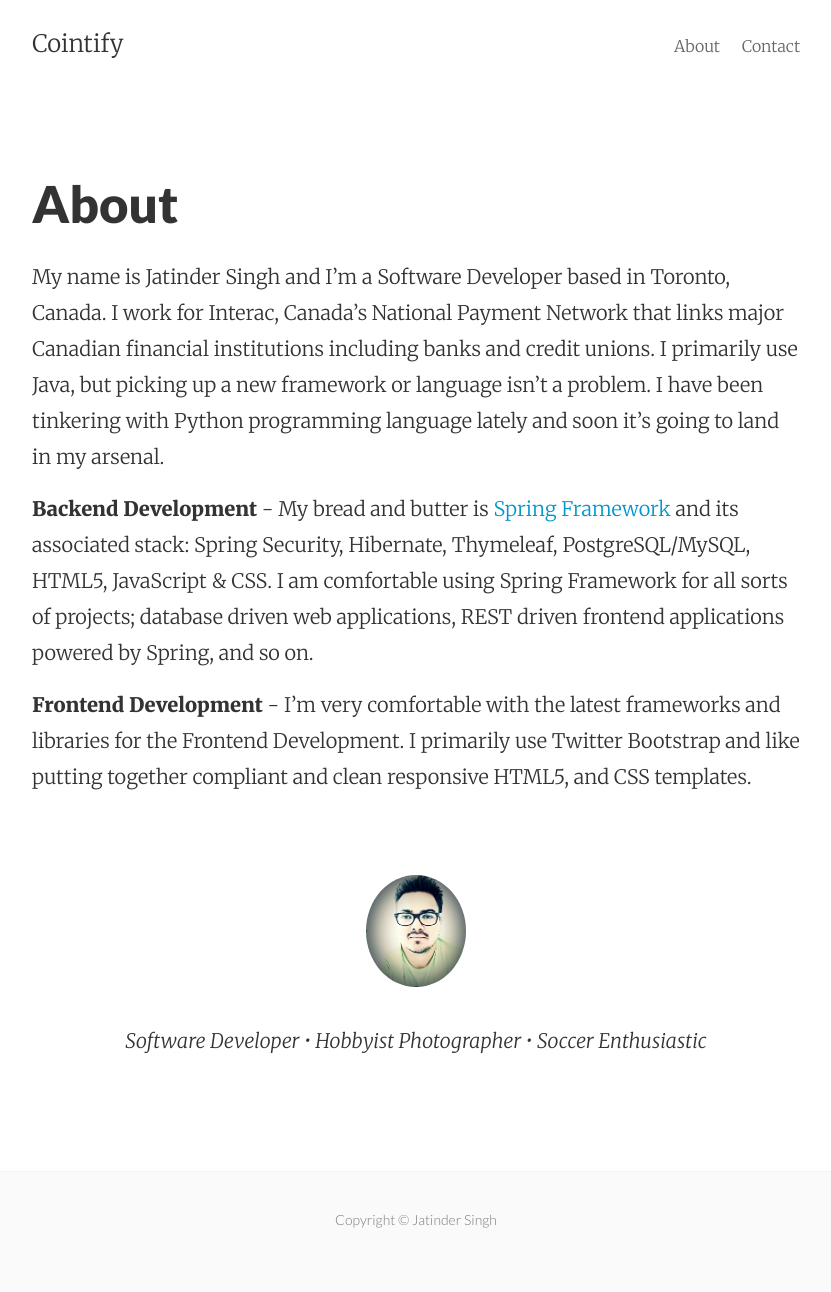
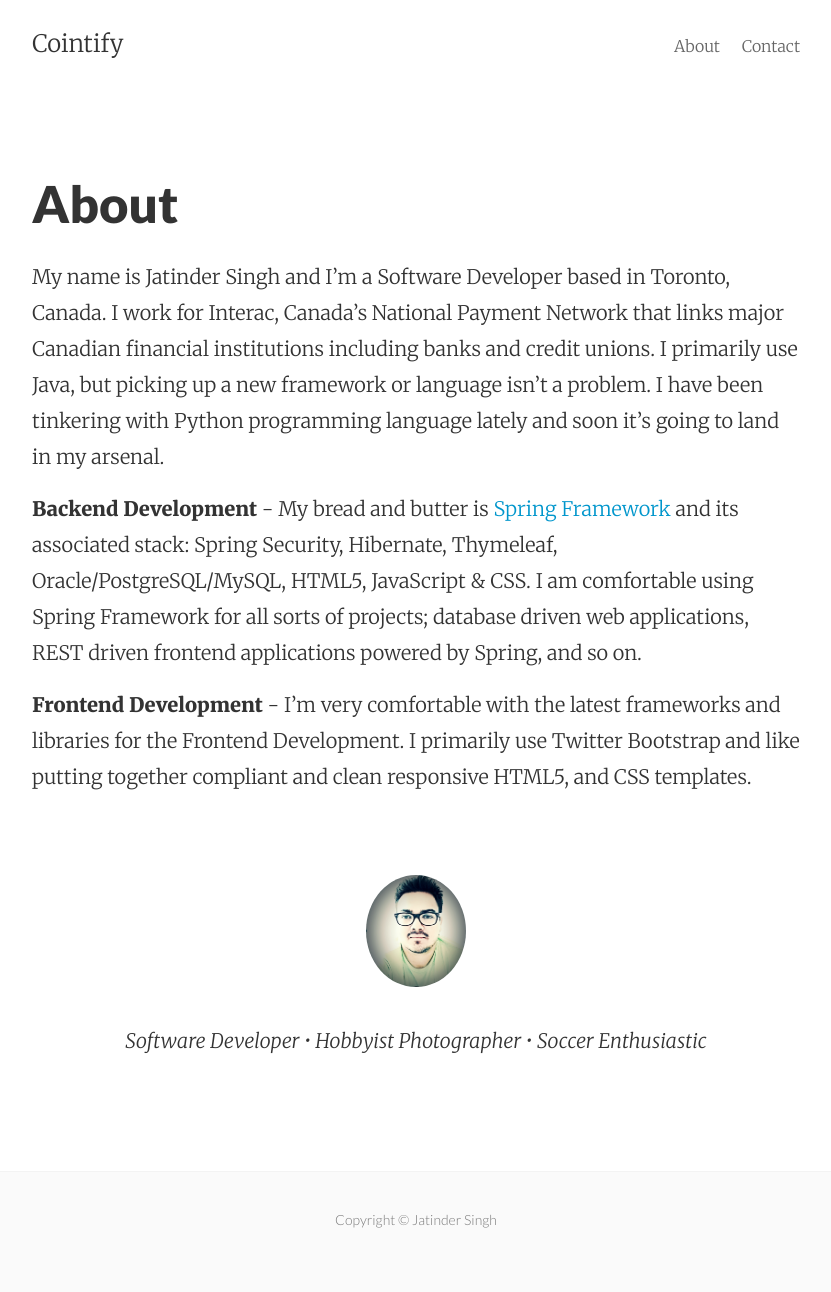
Before and after one commit to cointify/cointify.github.io, a Jekyll site: the page built from about.md, in a window 1280 px wide. Shown: the whole page, without its empty margins (224-1055 px from the left). Built offline with Jekyll 4.4.1, drawn with Linux system fonts in a browser that asks for light colours; Markdown is read by kramdown in place of the engine named in the settings.

```diff
--- a/about.md
+++ b/about.md
@@ -6,7 +6,7 @@ permalink: /about/
 
 My name is Jatinder Singh and I'm a Software Developer based in Toronto, Canada. I work for Interac, Canada's National Payment Network that links major Canadian financial institutions including banks and credit unions. I primarily use Java, but picking up a new framework or language isn't a problem. I have been tinkering with Python programming language lately and soon it's going to land in my arsenal.
 
-<strong>Backend Development</strong> - My bread and butter is <a href="https://spring.io/">Spring Framework</a> and its associated stack: Spring Security, Hibernate, Thymeleaf, PostgreSQL/MySQL, HTML5, JavaScript &amp; CSS. I am comfortable using Spring Framework for all sorts of projects; database driven web applications, REST driven frontend applications powered by Spring, and so on.
+<strong>Backend Development</strong> - My bread and butter is <a href="https://spring.io/">Spring Framework</a> and its associated stack: Spring Security, Hibernate, Thymeleaf, Oracle/PostgreSQL/MySQL, HTML5, JavaScript &amp; CSS. I am comfortable using Spring Framework for all sorts of projects; database driven web applications, REST driven frontend applications powered by Spring, and so on.
 
 <strong>Frontend Development</strong> - I'm very comfortable with the latest frameworks and libraries for the Frontend Development. I primarily use Twitter Bootstrap and like putting together compliant and clean responsive HTML5, and CSS templates.
 
```
